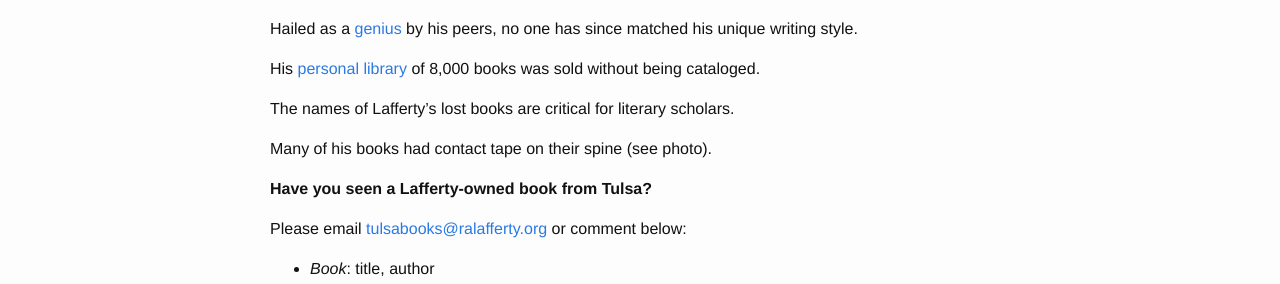
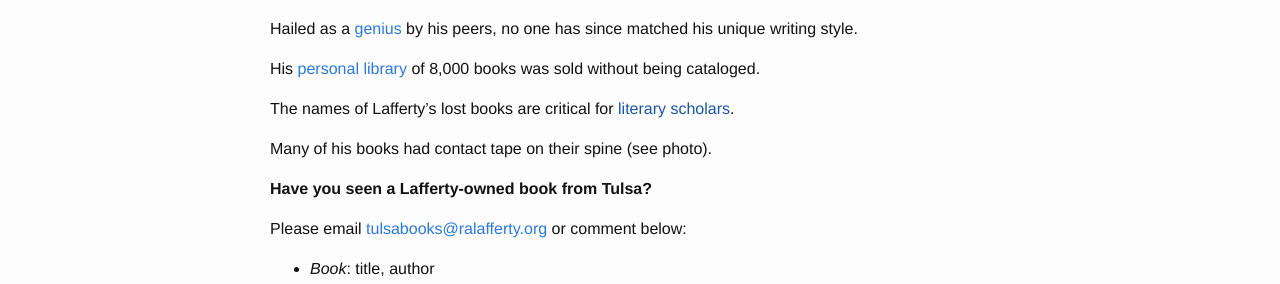
Before and after one commit to ralafferty/ralafferty.github.io, a Jekyll site: the page built from pages/tulsa-books-ad.md, in a window 1280 px wide. Shown: the part 540-824 px from the top of the page. Built offline with Jekyll 4.4.1, drawn with Linux system fonts in a browser that asks for light colours; nearby versions of some CDN libraries; comment, search, counter and statistics services are not loaded.

Commit message:
revise site title

```diff
--- a/_config.yml
+++ b/_config.yml
@@ -1,6 +1,6 @@
 # Site settings
 title: R. A. Lafferty
-banner: Science Fiction, Magic, Philosophy & History
+banner: Science Fiction, Fantasy, Philosophy & History
 email:
 seo_description: Writer R.A. Lafferty was an original American treasure.  Praised by Neil Gaiman and Gene Wolfe, compared to Borges and Garcia Marquez, Lafferty eluded genres.
 description: > # this means to ignore newlines until "baseurl:"
--- a/pages/tulsa-books-ad.md
+++ b/pages/tulsa-books-ad.md
@@ -15,7 +15,7 @@
 
 His [personal library](/library) of 8,000 books was sold without being cataloged.
 
-The names of Lafferty's lost books are critical for literary scholars.
+The names of Lafferty's lost books are critical for [literary scholars]().
 
 Many of his books had contact tape on their spine (see photo).
 
```
